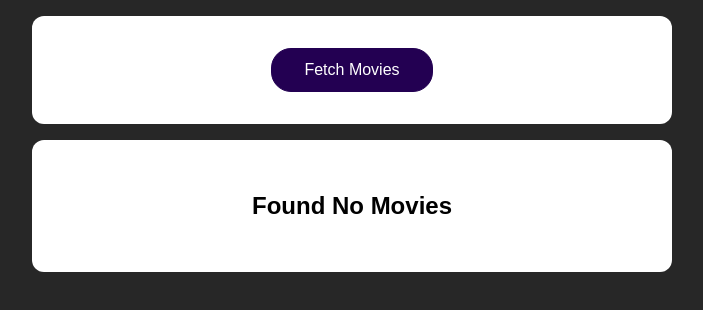
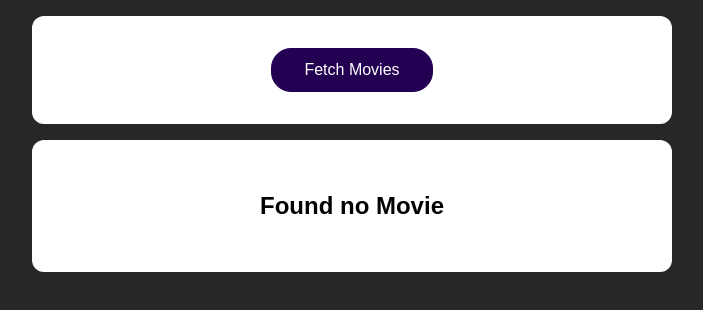
Before and after one commit to kunalrajshah/Movie-Fetch-Project, a React (Create React App) app: page / in a window 1280 px wide. Shown: the top 310 px of the page, without its empty margins (288-991 px from the left). Built offline with nearby package versions, Linux system fonts and the light colour scheme.

Commit message:
adding Error Handler by different method

```diff
--- a/src/App.js
+++ b/src/App.js
@@ -49,18 +49,25 @@ const App = () => {
     }
     setLoading(false);
   };
+
+  let content=<h2 style={{ textAlign: "center" }}>Found no Movie</h2>
+  if(movies.length>0){
+    content=<MoviesList movies={movies} />
+  }
+  if(iserr){
+    content=<h2>{iserr}</h2>
+  }
+  if(isLoading){
+    content=<h2>Loading ...</h2>
+  }
+
   return (
     <React.Fragment>
       <section>
         <button onClick={movieFetchHandler}>Fetch Movies</button>
       </section>
       <section>
-        {!isLoading && movies.length > 0 && <MoviesList movies={movies} />}
-        {!isLoading && movies.length === 0 && !iserr && (
-          <h2 style={{ textAlign: "center" }}>Found No Movies</h2>
-        )}
-        {isLoading && !iserr && <h2 style={{ textAlign: "center" }}>Loading...</h2>}
-        {iserr && <h2 style={{ textAlign: "center" }}>{iserr}</h2>}
+       {content}
       </section>
     </React.Fragment>
   );
```
